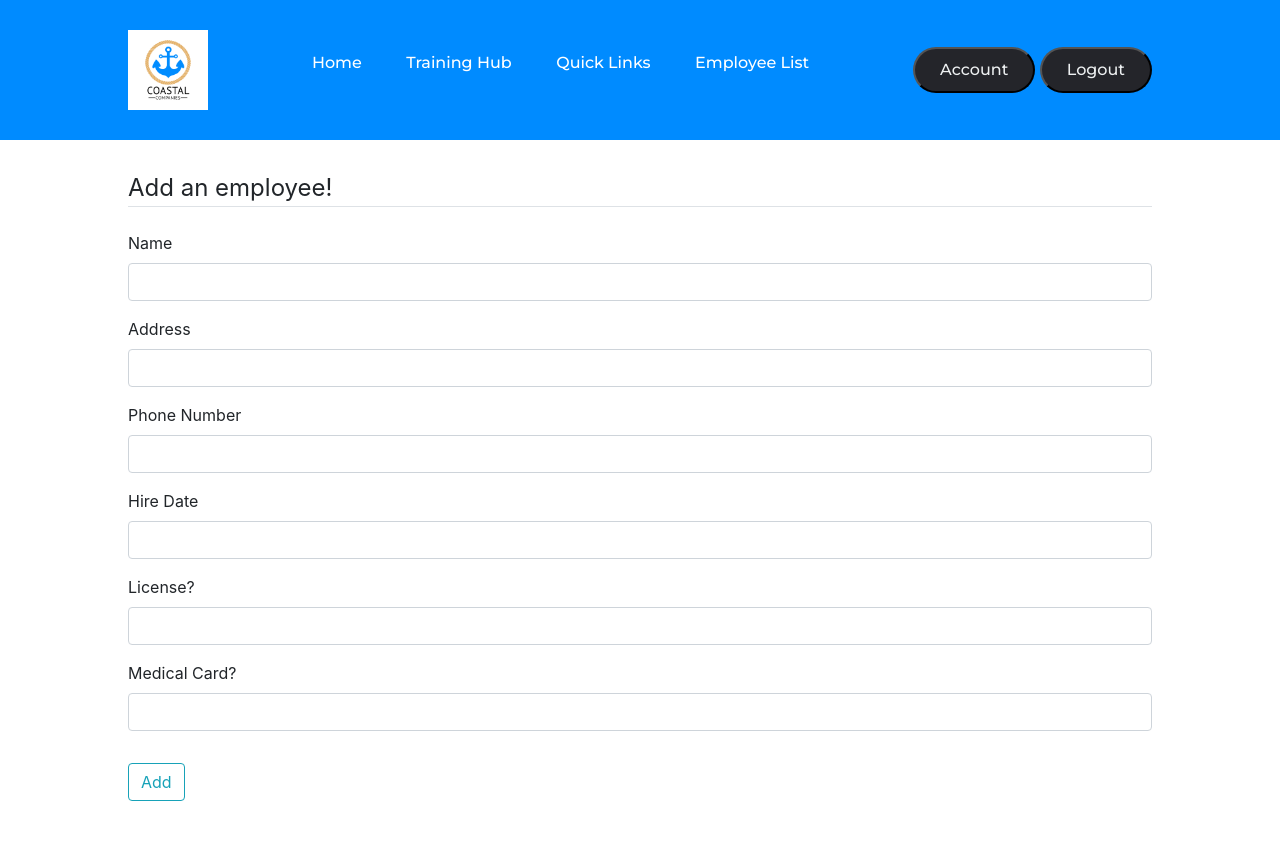
After one commit to samlutz10/CoastalCompanies, a Flask app: page /employee/new in a window 1280 px wide. The commit adds this page. Run offline with Flask 2, Linux system fonts and the light colour scheme; a user stored in the database is signed in; some libraries are stand-ins or nearby versions.

Commit message:
quiz added, employee directory

```diff
--- a/Web_App/WebPage/Forms.py
+++ b/Web_App/WebPage/Forms.py
@@ -1,3 +1,5 @@
+from ast import Str
+from wsgiref.validate import validator
 from flask_wtf import FlaskForm
 from flask_wtf.file import FileField, FileAllowed
 from flask_login import current_user
@@ -45,3 +47,12 @@ class UpdateAccountForm(FlaskForm):
             user = User.query.filter_by(email = email.data).first()
             if user:
                 raise ValidationError('That email is taken. Please choose a new one.')
+
+class EmployeeForm(FlaskForm):
+    name = StringField('Name', validators=[DataRequired()])
+    address = StringField('Address', validators=[DataRequired()])
+    phone_number = StringField('Phone Number', validators=[DataRequired()])
+    hire_date = StringField('Hire Date', validators=[DataRequired()])
+    license_ = StringField('License?', validators=[DataRequired()])
+    medical = StringField('Medical Card?', validators=[DataRequired()])
+    submit = SubmitField('Add')
--- a/Web_App/WebPage/routes.py
+++ b/Web_App/WebPage/routes.py
@@ -1,9 +1,10 @@
 from flask import render_template, url_for, flash, redirect, request
 from WebPage import app, db, bcrypt
-from WebPage.Forms import RegistrationForm, LoginForm, UpdateAccountForm
-from WebPage.models import User
+from WebPage.Forms import RegistrationForm, LoginForm, UpdateAccountForm, EmployeeForm
+from WebPage.models import User, Employee
 from flask_login import login_user, current_user, logout_user, login_required
 from PIL import Image
+from WebPage.quiz import PopQuiz
 import secrets
 import os
 
@@ -11,6 +12,19 @@ import os
 @app.route('/home')
 def home():
     return render_template('home.html')
+
+@app.route('/quiz', methods=['GET', 'POST'])
+@login_required
+def quiz():
+    form = PopQuiz()
+    if form.validate_on_submit():
+        return redirect(url_for('passed'))
+    return render_template('quiz.html', form=form, title='Quiz')
+
+@app.route('/passed')
+@login_required
+def passed():
+    return render_template('passed.html')
 
 @app.route('/training_hub')
 @login_required
@@ -26,6 +40,12 @@ def quick_links():
 @login_required
 def excel_files():
     return render_template('excel_files.html', title='Excel Files')
+
+@app.route('/employee_list')
+@login_required
+def employee_list():
+    employees = Employee.query.all()
+    return render_template('employee_list.html', title='Employee List', employees = employees)
 
 @app.route('/register', methods = ['GET', 'POST'])
 def register():
@@ -97,3 +117,15 @@ def account():
 @app.route('/truck_train')
 def truck_train():
     return render_template('TruckTraining.html', title='Truck')
+
+@app.route('/employee/new', methods = ['GET', 'POST'])
+@login_required
+def new_employee():
+    form = EmployeeForm()
+    if form.validate_on_submit():
+        employee = Employee(name = form.name.data, address = form.address.data, phone_number = form.phone_number.data, hire_date = form.hire_date.data, license_ = form.license_.data, medical = form.medical.data)
+        db.session.add(employee)
+        db.session.commit()
+        flash('This employee has been added!', 'success')
+        return redirect(url_for('employee_list'))
+    return render_template('create_employee.html', title='New Employee', form=form)
--- /dev/null
+++ b/Web_App/WebPage/templates/create_employee.html
@@ -0,0 +1,98 @@
+{% extends "layout.html" %}
+{% block content %}
+<div class="block">
+    <form method="POST" action="">
+        {{ form.hidden_tag() }}
+        <fieldset class="form-group">
+            <legend class="border-bottom mb-4">Add an employee!</legend>
+            <div class="form-group">
+                {{ form.name.label(class="form-control-label") }}
+
+                {% if form.name.errors %}
+                    {{ form.name(class="form-control form control-lg is-invalid") }}
+                    <div class="invalid-feedback">
+                        {% for error in form.name.errors %}
+                            <span>{{ error }}</span>
+                        {% endfor %}
+                    </div>
+                {% else %}
+                    {{ form.name(class="form-control form control-lg") }}
+                {% endif %}
+            </div>
+            <div class="form-group">
+                {{ form.address.label(class="form-control-label") }}
+
+                {% if form.address.errors %}
+                    {{ form.address(class="form-control form control-lg is-invalid") }}
+                    <div class="invalid-feedback">
+                        {% for error in form.address.errors %}
+                            <span>{{ error }}</span>
+                        {% endfor %}
+                    </div>
+                {% else %}
+                    {{ form.address(class="form-control form control-lg") }}
+                {% endif %}
+            </div>
+            <div class="form-group">
+                {{ form.phone_number.label(class="form-control-label") }}
+
+                {% if form.phone_number.errors %}
+                    {{ form.phone_number(class="form-control form control-lg is-invalid") }}
+                    <div class="invalid-feedback">
+                        {% for error in form.phone_number.errors %}
+                            <span>{{ error }}</span>
+                        {% endfor %}
+                    </div>
+                {% else %}
+                    {{ form.phone_number(class="form-control form control-lg") }}
+                {% endif %}
+            </div>
+            <div class="form-group">
+                {{ form.hire_date.label(class="form-control-label") }}
+
+                {% if form.hire_date.errors %}
+                    {{ form.hire_date(class="form-control form control-lg is-invalid") }}
+                    <div class="invalid-feedback">
+                        {% for error in form.hire_date.errors %}
+                            <span>{{ error }}</span>
+                        {% endfor %}
+                    </div>
+                {% else %}
+                    {{ form.hire_date(class="form-control form control-lg") }}
+                {% endif %}
+            </div>
+            <div class="form-group">
+                {{ form.license_.label(class="form-control-label") }}
+
+                {% if form.license_.errors %}
+                    {{ form.license_(class="form-control form control-lg is-invalid") }}
+                    <div class="invalid-feedback">
+                        {% for error in form.license_.errors %}
+                            <span>{{ error }}</span>
+                        {% endfor %}
+                    </div>
+                {% else %}
+                    {{ form.license_(class="form-control form control-lg") }}
+                {% endif %}
+            </div>
+            <div class="form-group">
+                {{ form.medical.label(class="form-control-label") }}
+
+                {% if form.medical.errors %}
+                    {{ form.medical(class="form-control form control-lg is-invalid") }}
+                    <div class="invalid-feedback">
+                        {% for error in form.medical.errors %}
+                            <span>{{ error }}</span>
+                        {% endfor %}
+                    </div>
+                {% else %}
+                    {{ form.medical(class="form-control form control-lg") }}
+                {% endif %}
+            </div>
+        </fieldset>
+        <div class="form-group">
+            {{ form.submit(class="btn btn-outline-info") }}
+        </div>
+    </form>
+</div>
+{% endblock content %}
--- a/Web_App/WebPage/templates/layout.html
+++ b/Web_App/WebPage/templates/layout.html
@@ -16,6 +16,8 @@
 </head>
 <body>
 
+    {% if current_user.username == "jlutzel" or current_user.username == "Samlutz10" %}
+
     <header class="myhead">
         <img class="logo" src="{{ url_for('static', filename='logo.png') }}" alt="logo" width="80px" height="80px" />
 
@@ -24,6 +26,7 @@
                 <li><a href="{{ url_for('home') }}">Home</a></li>
                 <li><a href="{{ url_for('training_hub') }}">Training Hub</a></li>
                 <li><a href="{{ url_for('quick_links') }}">Quick Links</a></li>
+                <li><a href="{{ url_for('employee_list') }}">Employee List</a></li>
             </ul>
         </nav>
         <div class="right_nav">
@@ -37,6 +40,29 @@
         </div>
     </header>
 
+    {% else %}
+
+    <header class="myhead">
+        <img class="logo" src="{{ url_for('static', filename='logo.png') }}" alt="logo" width="80px" height="80px" />
+
+        <nav class="navbar_">
+            <ul class="nav_links">
+                <li><a href="{{ url_for('home') }}">Home</a></li>
+                <li><a href="{{ url_for('training_hub') }}">Training Hub</a></li>
+            </ul>
+        </nav>
+        <div class="right_nav">
+            {% if current_user.is_authenticated %}
+                <a class="cta" href="{{ url_for('account') }}"><button>Account</button></a>
+                <a class="cta" href="{{ url_for('logout') }}"><button>Logout</button></a>
+            {% else %}
+                <a class="cta" href="{{ url_for('login') }}"><button>Login</button></a>
+                <a class="cta" href="{{ url_for('register') }}"><button>Register</button></a>
+            {% endif %}
+        </div>
+    </header>
+
+    {% endif %}
 
 
     <div>
--- /dev/null
+++ b/Web_App/WebPage/templates/passed.html
@@ -0,0 +1,6 @@
+{% extends "layout.html" %}
+{% block content %}
+<div class="container">
+    <h1>Congratulations! You passed the Quiz!</h1>
+</div>
+{% endblock content %}
```
Also changed, not shown: Web_App/WebPage/models.py (+12 -0 lines), Web_App/WebPage/quiz.py (added, +45 -0 lines), Web_App/WebPage/static/main.css (+51 -0 lines), Web_App/WebPage/templates/TruckTraining.html (+7 -2 lines), Web_App/WebPage/templates/employee_list.html (added, +32 -0 lines), Web_App/WebPage/templates/quiz.html (added, +16 -0 lines), Web_App/WebPage/site.db.
